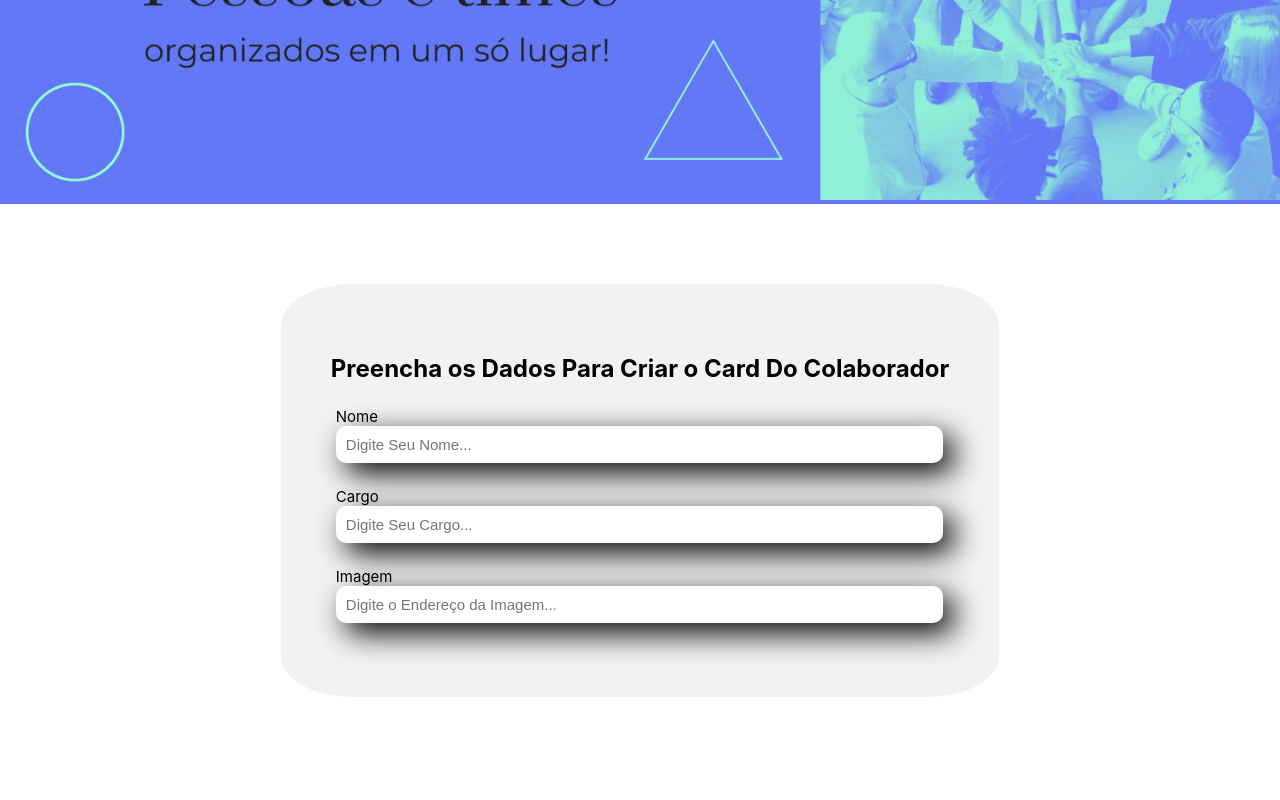
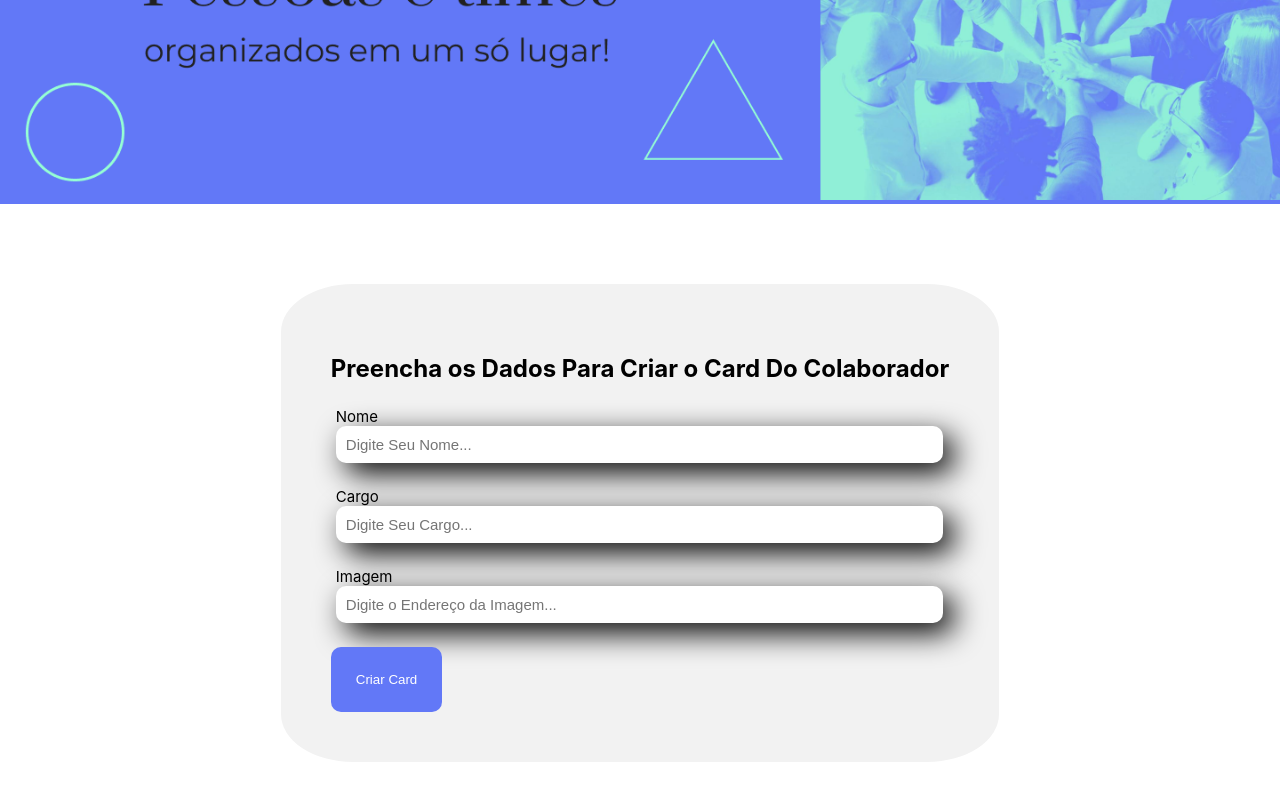
Before and after one commit to Thiago-Maximo/React-Desenvolvendo-Com-Java-Script_Alura, a React (Create React App) app in the folder organo/: page / in a window 1280 px wide. Shown: the part 294-1094 px from the top of the page. Before the commit the page ends 1071 px from the top, so only its background shows below. Built offline with nearby package versions, Linux system fonts and the light colour scheme.

Commit message:
Criei o Botão de Enviar do Formulario
Criei o botão de enviar do formulario, sozinho como desafio

```diff
--- /dev/null
+++ b/organo/src/Componentes/BotaoEnviar_Formulario/botao.css
@@ -0,0 +1,7 @@
+.botao{
+    padding: 25px;
+    background-color:#6278F7;
+    color: white;
+    border: none;
+    border-radius: 10px;
+}
--- /dev/null
+++ b/organo/src/Componentes/BotaoEnviar_Formulario/index.js
@@ -0,0 +1,9 @@
+import './botao.css'
+
+const BotaoEnviar = () =>{
+    return(
+        <button type='submit' className='botao'>Criar Card</button>
+    )
+}
+
+export default BotaoEnviar
--- a/organo/src/Componentes/formulario/formulario.css
+++ b/organo/src/Componentes/formulario/formulario.css
@@ -5,7 +5,7 @@
 }
 
 .formulario form{
-    max-width: 80%;
+    max-width: 70%;
     background-color: #f2f2f2;
     padding: 50px;
     border-radius: 10%;
--- a/organo/src/Componentes/formulario/index.js
+++ b/organo/src/Componentes/formulario/index.js
@@ -1,3 +1,4 @@
+import BotaoEnviar from '../BotaoEnviar_Formulario';
 import CampoTexto from '../CampoTexto';
 import './formulario.css';
 
@@ -9,6 +10,7 @@ const Formulario = () => {
                 <CampoTexto label="Nome" placeholder="Digite Seu Nome" />
                 <CampoTexto label="Cargo" placeholder="Digite Seu Cargo" />
                 <CampoTexto label="Imagem" placeholder="Digite o Endereço da Imagem" />
+                <BotaoEnviar></BotaoEnviar>
             </form>
         </section>
     )
```
